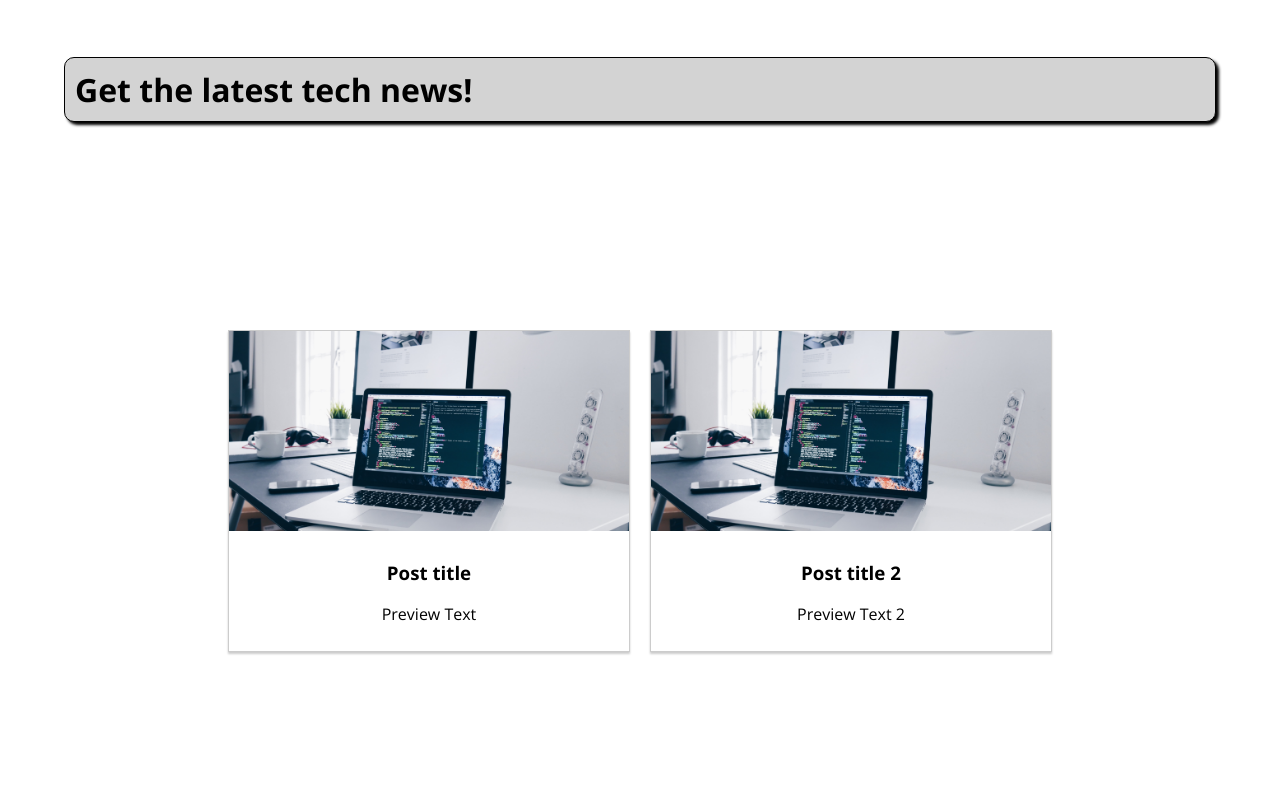
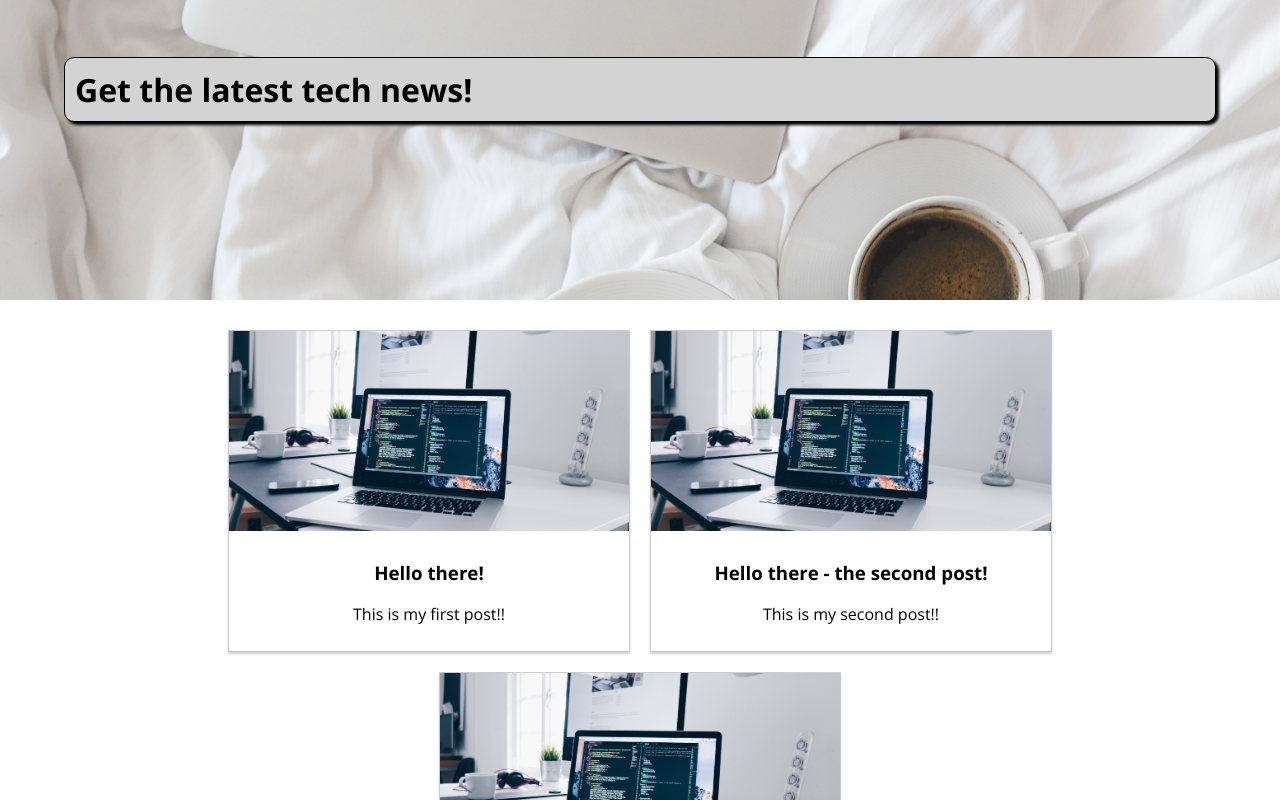
Before and after one commit to kimi048/nuxtjs-firstapp, a Nuxt app: page / in a window 1280 px wide. Shown: the top 800 px of the page. Built offline with nearby package versions, Linux system fonts and the light colour scheme.

Commit message:
/index page devide into components

```diff
--- /dev/null
+++ b/components/Posts/PostPreview.vue
@@ -0,0 +1,76 @@
+<template>
+  <nuxt-link :to="'/posts/' + id" class="post-preview">
+    <article>
+      <div class="post-thumbnail" :style="{backgroundImage:'url('+thumbnail+')'}"></div>
+      <div class="post-content">
+        <h1>{{title}}</h1>
+        <p>{{previewText}}</p>
+      </div>
+    </article>
+  </nuxt-link>
+</template>
+
+<script>
+export default{
+  name:"PostPreview",
+  props:{
+    id:{
+      type:String,
+      required:true
+    },
+    title:{
+      type:String,
+      required:true
+    },
+    previewText:{
+      type:String,
+      required:true
+    },
+    thumbnail:{
+      type:String,
+      required:true
+    }
+  }
+}
+</script>
+
+<style scoped>
+#web-image1{
+  background-image: url("~assets/web.jpg");
+}
+.post-preview {
+  border: 1px solid #ccc;
+  box-shadow: 0 2px 2px #ccc;
+  background-color: white;
+  width: 90%;
+}
+
+a {
+  text-decoration: none;
+  color: black;
+}
+
+@media (min-width: 850px) {
+  .post-preview {
+    width: 400px;
+    margin: 10px;
+  }
+}
+
+.post-thumbnail {
+  width: 100%;
+  height: 200px;
+  background-position: center;
+  background-size: cover;
+}
+
+.post-content {
+  padding: 10px;
+  text-align: center;
+}
+
+a:hover .post-content,
+a:active .post-content {
+  background-color: #ccc;
+}
+</style>
--- a/pages/index.vue
+++ b/pages/index.vue
@@ -5,42 +5,45 @@
     </section>
 
     <section class="featured-posts">
-      <nuxt-link :to="'/posts/' + 1" class="post-preview">
-        <article>
-          <div class="post-thumbnail" id="web-image1"></div>
-          <div class="post-content">
-            <h1>Post title</h1>
-            <p>Preview Text</p>
-          </div>
-        </article>
-      </nuxt-link>
-      <nuxt-link :to="'/posts/' + 2" class="post-preview">
-        <article >
-          <div class="post-thumbnail" id="web-image2"></div>
-          <div class="post-content">
-            <h1>Post title 2</h1>
-            <p>Preview Text 2</p>
-          </div>
-        </article>
-      </nuxt-link>
+      <PostPreview
+        id="1"
+        thumbnail="/web.jpg"
+        title="Hello there!"
+        previewText="This is my first post!!"
+      />
+      <PostPreview
+        id="2"
+        thumbnail="/web.jpg"
+        title="Hello there - the second post!"
+        previewText="This is my second post!!"
+      />
+      <PostPreview
+        id="3"
+        thumbnail="/web.jpg"
+        title="Hello there- the third post!"
+        previewText="This is my third post!!"
+      />
     </section>
   </div>
 </template>
 
-<script></script>
+<script>
+import PostPreview from '@/components/Posts/PostPreview'
+export default {
+  components: {
+    PostPreview,
+  },
+}
+</script>
 
 <style scoped>
-#web-image1{
-  background-image: url("~assets/web.jpg");
-}
-#web-image2{
-  background-image: url("~assets/web.jpg");
-}
+
 .intro {
   height: 300px;
   position: relative;
   padding: 30px;
   box-sizing: border-box;
+  background-image: url('~assets/images/main-page-background.jpg');
   background-position: center;
   background-size: cover;
 }
@@ -74,40 +77,4 @@
   align-items: center;
   justify-content: center;
 }
-
-.post-preview {
-  border: 1px solid #ccc;
-  box-shadow: 0 2px 2px #ccc;
-  background-color: white;
-  width: 90%;
-}
-
-a {
-  text-decoration: none;
-  color: black;
-}
-
-@media (min-width: 850px) {
-  .post-preview {
-    width: 400px;
-    margin: 10px;
-  }
-}
-
-.post-thumbnail {
-  width: 100%;
-  height: 200px;
-  background-position: center;
-  background-size: cover;
-}
-
-.post-content {
-  padding: 10px;
-  text-align: center;
-}
-
-a:hover .post-content,
-a:active .post-content {
-  background-color: #ccc;
-}
 </style>
```
Also changed, not shown: assets/images/main-page-background.jpg (added).
